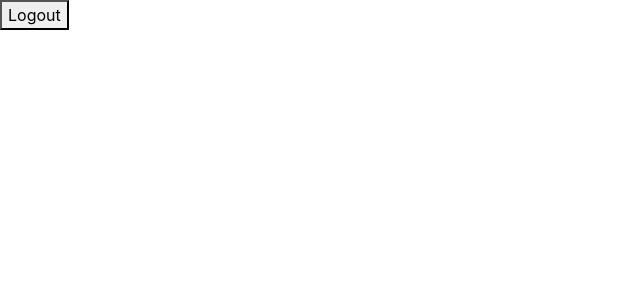
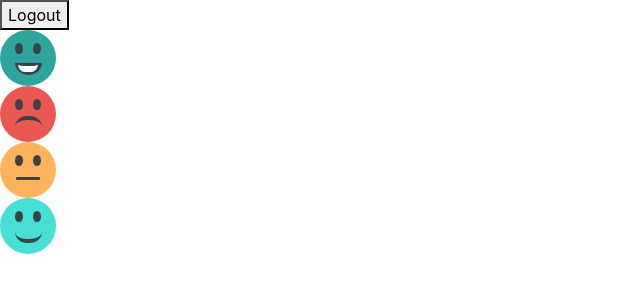
Before and after one commit to balintligeti/feedback-form-frontend, an Angular app: page / in a window 1280 px wide. Shown: the top 300 px of the page, without its empty margins (0-640 px from the left). Built offline with nearby package versions, Linux system fonts and the light colour scheme.

Commit message:
smiley design

```diff
--- a/src/app/app.component.html
+++ b/src/app/app.component.html
@@ -1 +1,2 @@
 <first-modal></first-modal>
+<first-emoji></first-emoji>
--- a/src/app/app.module.ts
+++ b/src/app/app.module.ts
@@ -6,12 +6,14 @@ import { NgbModule } from '@ng-bootstrap/ng-bootstrap';
 import { ModalLarge } from './modal/modal.component';
 import { Textbox } from './textbox/textbox.component';
 import { FormsModule } from '@angular/forms';
+import { FirstEmoji } from './emojis/1/first.component';
 
 @NgModule({
   declarations: [
     AppComponent,
     ModalLarge,
     Textbox,
+    FirstEmoji
   ],
   imports: [
     BrowserModule,
--- /dev/null
+++ b/src/app/emojis/1/first.component.css
@@ -0,0 +1,77 @@
+
+.round{
+    width: 56px;
+    height: 56px;
+    border-radius: 150px;
+}
+
+
+.eye{
+    width: 7.8px;
+    height: 10.9px;
+    margin: 13px 0 6.2px 15px;
+    background-color: #3b4249;
+    border-radius: 50%;
+}
+.eye1{
+    width: 7.8px;
+    height: 10.9px;
+    background-color: #3b4249;
+    margin-top: 13px;
+    margin-right: 15px;
+    border-radius: 50%;
+    ;
+}
+
+.left { float: left;}
+.right { float: right;}
+
+.mouth-sad {
+    height: 25px;
+    width: 27px;
+    margin-left: 14.5px;
+    border-top: 4px solid #3b4249;
+    border-radius: 45%;
+  }
+
+  .mouth-happy {
+    height: 25px;
+    width: 27px;
+    margin-left: 14.5px;
+    border-bottom: 4px solid #3b4249;
+    border-radius: 45%;
+  }
+
+  .smiley{
+      padding-top: 30px;
+  }
+
+  .smiley-sad{
+    padding-top: 20px;
+}
+
+.no-smile {
+    margin-top: 15px;
+    margin-left: 15.5px;
+    width: 24.9px;
+    height: 3.2px;
+    border-radius: 1px;
+    background-color: #3b4249;
+}
+
+.extra-smile-mouth {
+    height: 25px;
+    width: 27px;
+    margin-left: 14.5px;
+    border-bottom: 12px solid #3b4249;
+    border-radius: 50%;
+}
+
+.extra-smile-mouth-teeth {
+    height: 6px;
+    width: 20px;
+    padding-top: 16px;
+    margin-left: 3.5px;
+    border-bottom: 6px solid white;
+    border-radius: 35%;
+}
--- /dev/null
+++ b/src/app/emojis/1/first.component.html
@@ -0,0 +1,43 @@
+
+    <div class="round" style="background-color:#2ca59d">
+        <div class="eye left">
+        </div>
+        <div class="eye1 right">
+        </div>
+        <div class="smiley-sad">
+            <div class="extra-smile-mouth">
+                <div class="extra-smile-mouth-teeth"></div>
+            </div>
+        </div>
+    </div>
+
+<div class="round" style="background-color:#eb5751">
+        <div class="eye left">
+        </div>
+        <div class="eye1 right">
+        </div>
+        <div class="smiley">
+            <div class="mouth-sad"></div>
+        </div>
+    </div>
+
+    <div class="round" style="background-color:#ffb35a">
+        <div class="eye left">
+        </div>
+        <div class="eye1 right">
+        </div>
+        <div class="smiley-sad">
+            <div class="no-smile"></div>
+        </div>
+    </div>
+
+
+    <div class="round" style="background-color:#45dfd4">
+        <div class="eye left">
+        </div>
+        <div class="eye1 right">
+        </div>
+        <div class="smiley-sad">
+            <div class="mouth-happy"></div>
+        </div>
+    </div>
```
Also changed, not shown: src/app/emojis/1/first.component.ts (added, +10 -0 lines).
